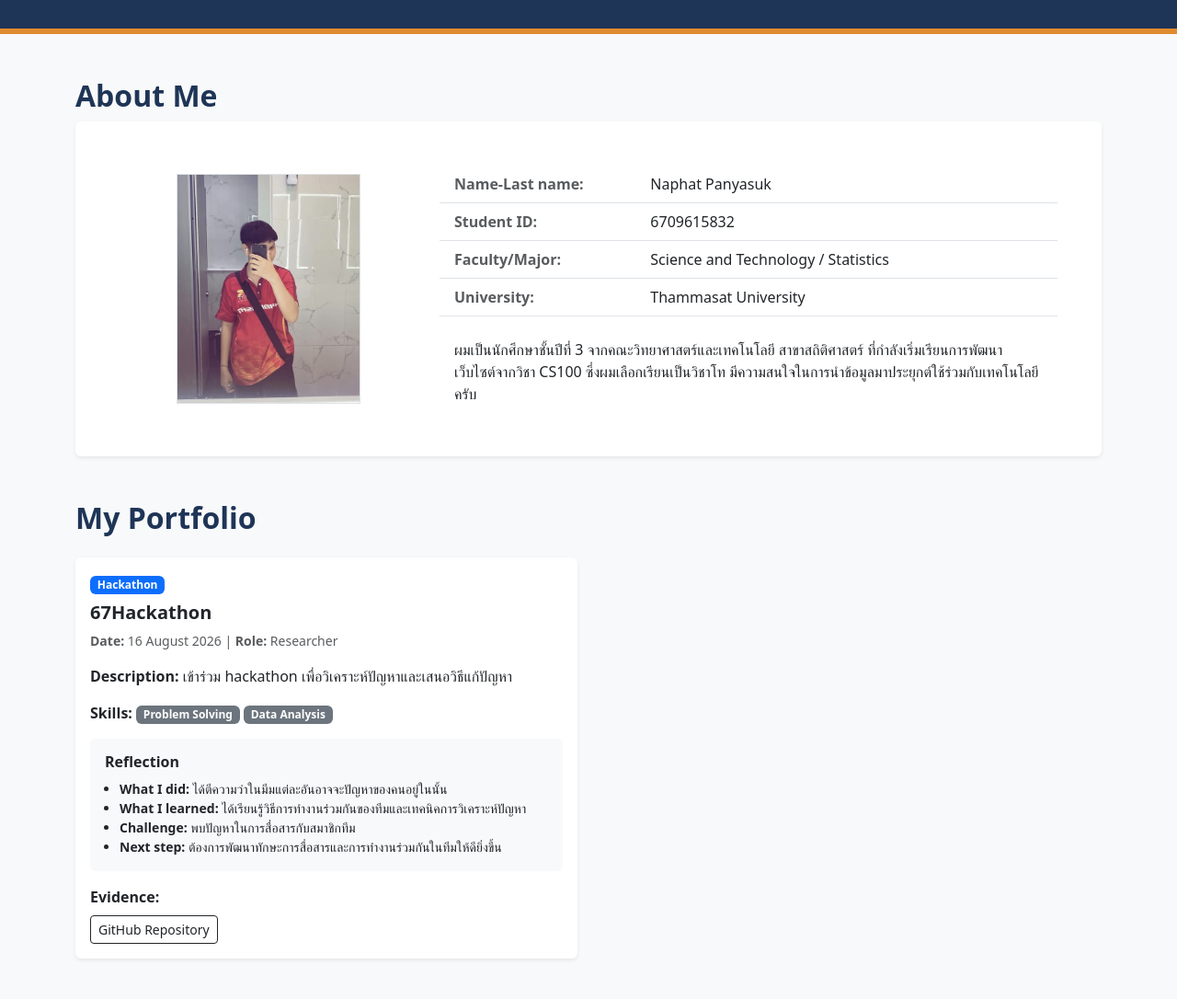
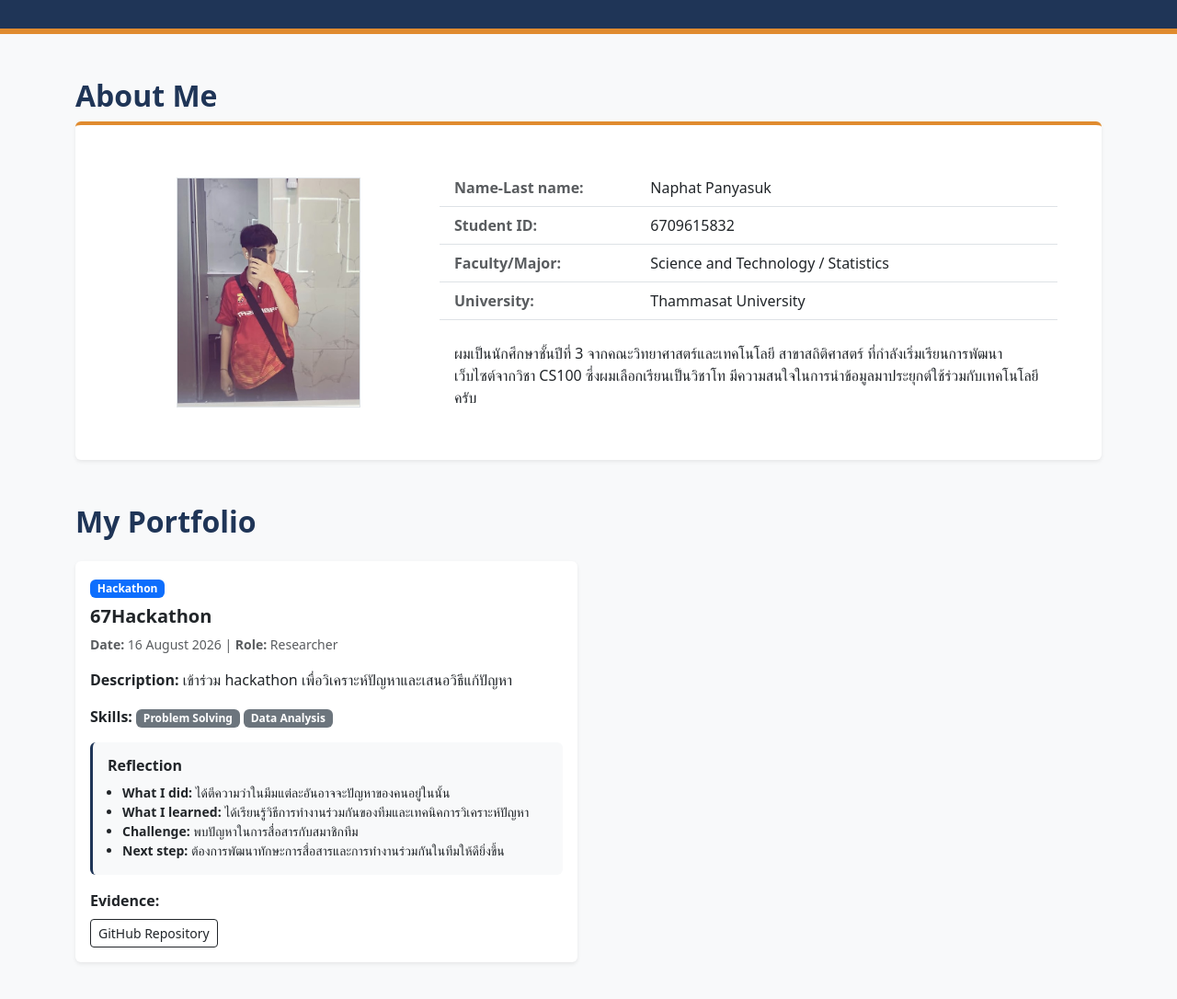
Before and after one commit to NaphatPanyasuk/A2_6709615832, a plain HTML site: page index.html in a window 1280 px wide. Shown: the part 140-1226 px from the top of the page at 92% size. Drawn offline with nearby package versions, Linux system fonts and the light colour scheme.

Commit message:
i for got fix my custom style.css

```diff
--- a/css/style.css
+++ b/css/style.css
@@ -7,3 +7,29 @@
     color: #1f3557;
     font-weight: bold;
 }
+
+body {
+    font-family: 'Segoe UI', Tahoma, Geneva, Verdana, sans-serif;
+    color: #333;
+}
+
+.border-top-custom {
+    border-top: 4px solid #e08b2f !important;
+}
+
+.reflection-box {
+    border-left: 3px solid #1f3557;
+}
+
+.card {
+    transition: transform 0.3s ease, box-shadow 0.3s ease;
+}
+
+.list-group-item {
+    padding: 15px 10px;
+}
+
+.card:hover {
+    transform: translateY(-5px);
+    box-shadow: 0 .5rem 1rem rgba(0,0,0,.15)!important;
+}
```
